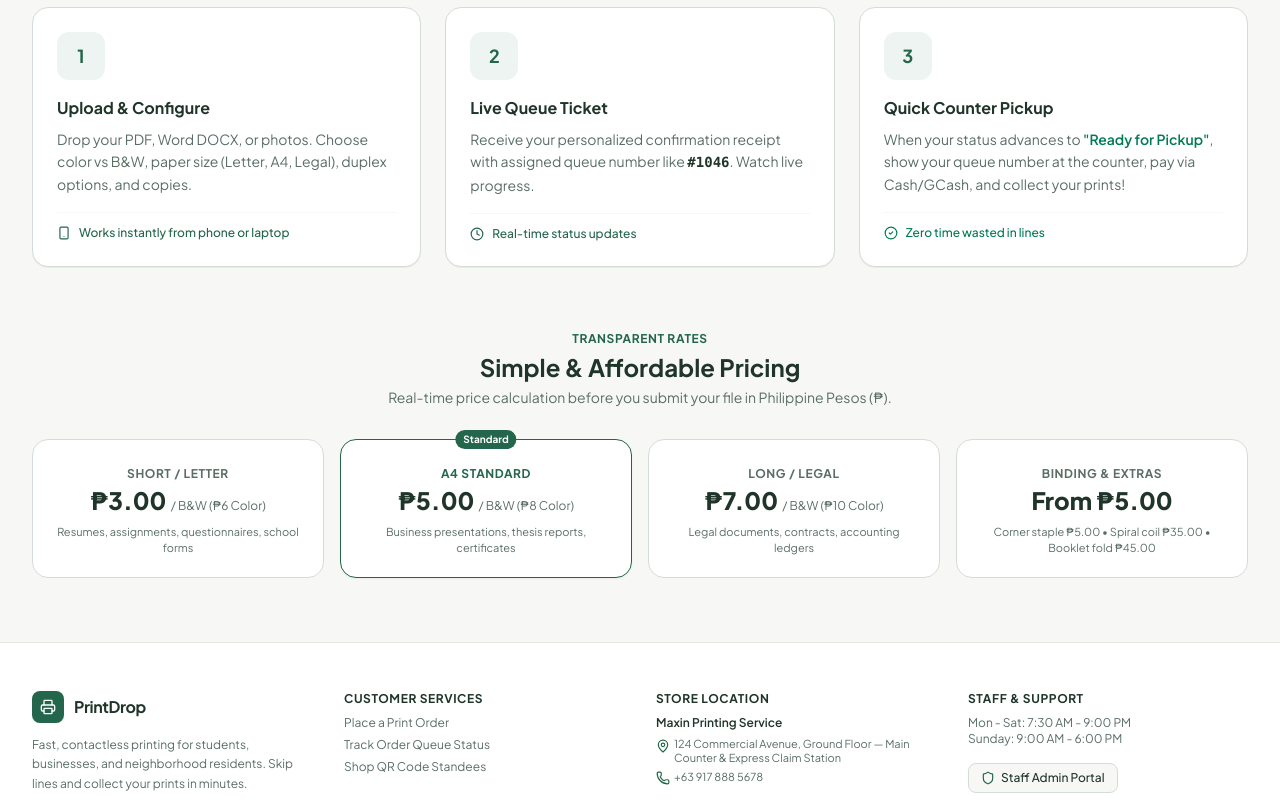
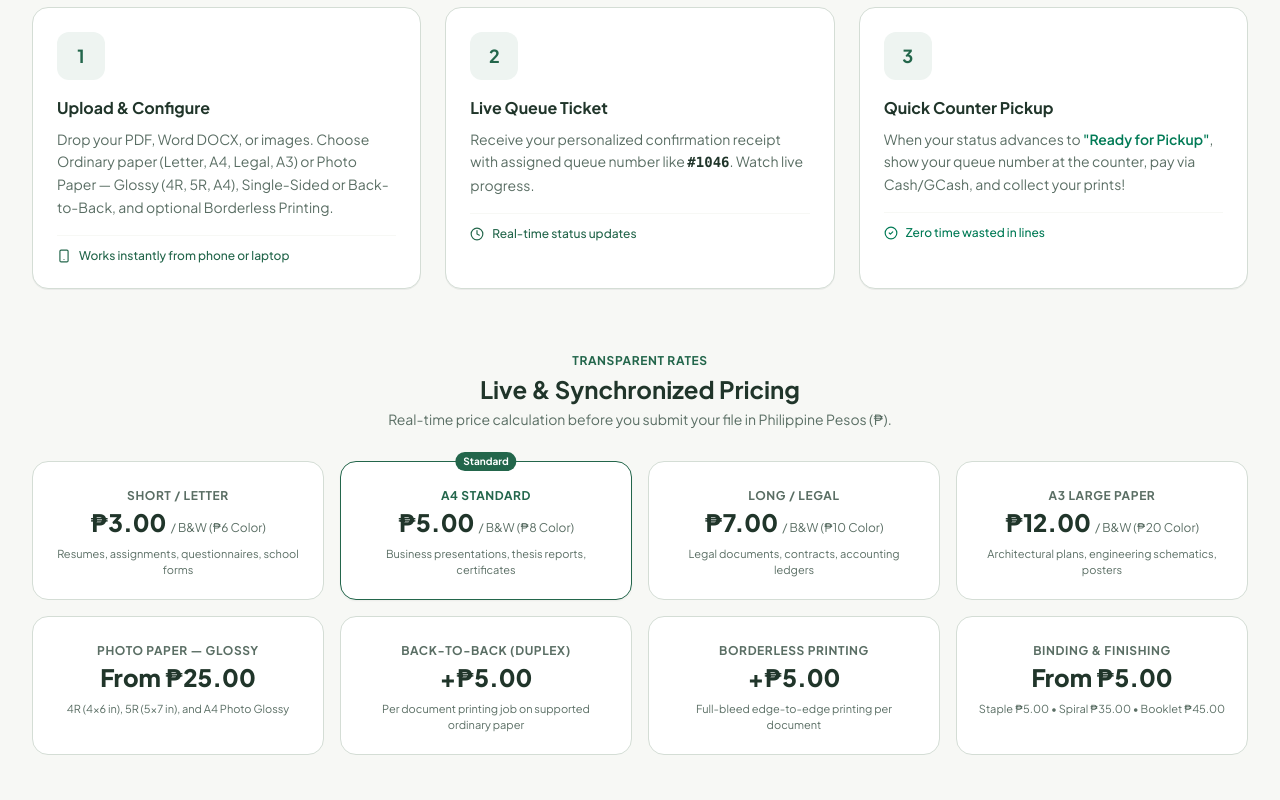
Before and after one commit to HadjiMedia/printqrproj, a React (Vite) app: page / in a window 1280 px wide. Shown: the part 900-1700 px from the top of the page. Built offline with nearby package versions, Linux system fonts and the light colour scheme; no server answers.

Commit message:
Update LandingView.tsx

```diff
--- a/src/views/LandingView.tsx
+++ b/src/views/LandingView.tsx
@@ -1,4 +1,4 @@
-import { useState } from 'react';
+import { useState, useEffect } from 'react';
 import {
   FileUp,
   QrCode,
@@ -15,16 +15,38 @@ import {
   Sparkles,
   Smartphone
 } from 'lucide-react';
-import { MAXIN_SHOP } from '../data/mockData';
+import { MAXIN_SHOP, DEFAULT_PRICING } from '../data/mockData';
 import { QRCodeDisplay } from '../components/QRCodeDisplay';
+import { PricingSettings, ShopLocation } from '../types/print';
+import { fetchSettings } from '../services/api';
 
 interface LandingViewProps {
   onNavigate: (tab: string, param?: string) => void;
+  pricing?: PricingSettings;
+  shop?: ShopLocation;
 }
 
-export function LandingView({ onNavigate }: LandingViewProps) {
+export function LandingView({ onNavigate, pricing: propPricing, shop: propShop }: LandingViewProps) {
   const [trackInput, setTrackInput] = useState('');
   const [showQrModal, setShowQrModal] = useState(false);
+  const [livePricing, setLivePricing] = useState<PricingSettings>(propPricing || DEFAULT_PRICING);
+  const [liveShop, setLiveShop] = useState<ShopLocation>(propShop || MAXIN_SHOP);
+
+  useEffect(() => {
+    if (propPricing) setLivePricing(propPricing);
+    if (propShop) setLiveShop(propShop);
+  }, [propPricing, propShop]);
+
+  useEffect(() => {
+    fetchSettings().then(res => {
+      if (res.pricing) setLivePricing(res.pricing);
+      if (res.shops && res.shops.length > 0) setLiveShop(res.shops[0]);
+    }).catch(() => {});
+  }, []);
+
+  const pricing = livePricing;
+  const shop = liveShop;
+  const shopOrderUrl = `${window.location.origin}/?tab=order`;
 
   const handleTrackSubmit = (e: React.FormEvent) => {
     e.preventDefault();
@@ -32,8 +54,6 @@ export function LandingView({ onNavigate }: LandingViewProps) {
       onNavigate('track', trackInput.trim());
     }
   };
-
-  const shopOrderUrl = `${window.location.origin}/?tab=order`;
 
   return (
     <div className="space-y-16 pb-16">
@@ -117,11 +137,16 @@ export function LandingView({ onNavigate }: LandingViewProps) {
                     <span className="text-[11px] font-bold text-[#23664B] uppercase tracking-wider">
                       Official Counter Kiosk
                     </span>
-                    <h3 className="font-bold text-base text-[#20352A] mt-0.5">{MAXIN_SHOP.name}</h3>
+                    <h3 className="font-bold text-base text-[#20352A] mt-0.5">{shop.name}</h3>
                   </div>
-                  <span className="px-2.5 py-1 rounded-full text-xs font-semibold bg-[#eef4f1] text-[#23664B]">
-                    ~{MAXIN_SHOP.avgWaitMins} min wait
-                  </span>
+                  <div className="flex flex-col items-end gap-1">
+                    <span className="px-2.5 py-1 rounded-full text-xs font-semibold bg-[#eef4f1] text-[#23664B]">
+                      ~{shop.avgWaitMins} min wait
+                    </span>
+                    <span className="text-[10px] text-[#5A6E64] font-medium">
+                      {shop.activeQueueCount} order{shop.activeQueueCount === 1 ? '' : 's'} in queue
+                    </span>
+                  </div>
                 </div>
 
                 {/* QR Display */}
@@ -129,24 +154,24 @@ export function LandingView({ onNavigate }: LandingViewProps) {
                   <QRCodeDisplay
                     value={shopOrderUrl}
                     size={180}
-                    label="MAXIN PRINTING SERVICE"
+                    label={shop.name.toUpperCase()}
                     sublabel="Point camera to open upload page"
                     showActions={false}
                   />
 
                   <div className="mt-4 text-center space-y-1">
                     <p className="text-xs text-[#5A6E64]">
-                      {MAXIN_SHOP.address}
+                      {shop.address}
                     </p>
                     <p className="text-[11px] font-medium text-[#20352A]">
-                      {MAXIN_SHOP.counterInfo}
+                      {shop.counterInfo}
                     </p>
                   </div>
                 </div>
 
                 {/* Bottom Action */}
                 <div className="pt-4 border-t border-[#E2E7E2] flex items-center justify-between text-xs">
-                  <span className="text-[#5A6E64]">Store open: {MAXIN_SHOP.hours}</span>
+                  <span className="text-[#5A6E64]">Store open: {shop.hours}</span>
                   <button
                     type="button"
                     onClick={() => onNavigate('order')}
@@ -167,7 +192,7 @@ export function LandingView({ onNavigate }: LandingViewProps) {
         <div className="text-center max-w-2xl mx-auto mb-10">
           <p className="text-xs font-bold uppercase tracking-wider text-[#23664B]">Frictionless Workflow</p>
           <h2 className="text-2xl sm:text-3xl font-extrabold text-[#20352A] mt-1">
-            How Maxin Printing Service works
+            How {shop.name} works
           </h2>
           <p className="text-sm text-[#5A6E64] mt-2">
             No registration or account creation required. Just scan or upload, configure, and collect at the counter.
@@ -182,7 +207,7 @@ export function LandingView({ onNavigate }: LandingViewProps) {
             </div>
             <h3 className="font-bold text-base text-[#20352A]">Upload & Configure</h3>
             <p className="text-xs sm:text-sm text-[#5A6E64] mt-2 leading-relaxed">
-              Drop your PDF, Word DOCX, or photos. Choose color vs B&W, paper size (Letter, A4, Legal), duplex options, and copies.
+              Drop your PDF, Word DOCX, or images. Choose Ordinary paper (Letter, A4, Legal, A3) or Photo Paper — Glossy (4R, 5R, A4), Single-Sided or Back-to-Back, and optional Borderless Printing.
             </p>
             <div className="mt-4 pt-3 border-t border-[#F7F8F5] flex items-center gap-2 text-xs font-medium text-[#23664B]">
               <Smartphone className="w-3.5 h-3.5" />
@@ -226,7 +251,7 @@ export function LandingView({ onNavigate }: LandingViewProps) {
       <section className="max-w-7xl mx-auto px-4 sm:px-6 lg:px-8">
         <div className="text-center max-w-xl mx-auto mb-8">
           <p className="text-xs font-bold uppercase tracking-wider text-[#23664B]">Transparent Rates</p>
-          <h2 className="text-2xl font-bold text-[#20352A] mt-1">Simple & Affordable Pricing</h2>
+          <h2 className="text-2xl font-bold text-[#20352A] mt-1">Live & Synchronized Pricing</h2>
           <p className="text-xs sm:text-sm text-[#5A6E64] mt-1">
             Real-time price calculation before you submit your file in Philippine Pesos (₱).
           </p>
@@ -235,7 +260,7 @@ export function LandingView({ onNavigate }: LandingViewProps) {
         <div className="grid grid-cols-1 sm:grid-cols-2 lg:grid-cols-4 gap-4">
           <div className="bg-white p-5 rounded-2xl border border-[#D4DDD5] text-center space-y-2">
             <span className="text-xs font-bold text-[#5A6E64] uppercase tracking-wider">Short / Letter</span>
-            <p className="text-2xl font-extrabold text-[#20352A]">₱3.00 <span className="text-xs font-normal text-[#5A6E64]">/ B&W (₱6 Color)</span></p>
+            <p className="text-2xl font-extrabold text-[#20352A]">₱{pricing.pagePrices.Letter.bw}.00 <span className="text-xs font-normal text-[#5A6E64]">/ B&W (₱{pricing.pagePrices.Letter.color} Color)</span></p>
             <p className="text-[11px] text-[#5A6E64]">Resumes, assignments, questionnaires, school forms</p>
           </div>
 
@@ -244,20 +269,44 @@ export function LandingView({ onNavigate }: LandingViewProps) {
               Standard
             </div>
             <span className="text-xs font-bold text-[#23664B] uppercase tracking-wider">A4 Standard</span>
-            <p className="text-2xl font-extrabold text-[#20352A]">₱5.00 <span className="text-xs font-normal text-[#5A6E64]">/ B&W (₱8 Color)</span></p>
+            <p className="text-2xl font-extrabold text-[#20352A]">₱{pricing.pagePrices.A4.bw}.00 <span className="text-xs font-normal text-[#5A6E64]">/ B&W (₱{pricing.pagePrices.A4.color} Color)</span></p>
             <p className="text-[11px] text-[#5A6E64]">Business presentations, thesis reports, certificates</p>
           </div>
 
           <div className="bg-white p-5 rounded-2xl border border-[#D4DDD5] text-center space-y-2">
             <span className="text-xs font-bold text-[#5A6E64] uppercase tracking-wider">Long / Legal</span>
-            <p className="text-2xl font-extrabold text-[#20352A]">₱7.00 <span className="text-xs font-normal text-[#5A6E64]">/ B&W (₱10 Color)</span></p>
+            <p className="text-2xl font-extrabold text-[#20352A]">₱{pricing.pagePrices.Legal.bw}.00 <span className="text-xs font-normal text-[#5A6E64]">/ B&W (₱{pricing.pagePrices.Legal.color} Color)</span></p>
             <p className="text-[11px] text-[#5A6E64]">Legal documents, contracts, accounting ledgers</p>
           </div>
 
           <div className="bg-white p-5 rounded-2xl border border-[#D4DDD5] text-center space-y-2">
-            <span className="text-xs font-bold text-[#5A6E64] uppercase tracking-wider">Binding & Extras</span>
-            <p className="text-2xl font-extrabold text-[#20352A]">From ₱5.00</p>
-            <p className="text-[11px] text-[#5A6E64]">Corner staple ₱5.00 • Spiral coil ₱35.00 • Booklet fold ₱45.00</p>
+            <span className="text-xs font-bold text-[#5A6E64] uppercase tracking-wider">A3 Large Paper</span>
+            <p className="text-2xl font-extrabold text-[#20352A]">₱{pricing.pagePrices.A3?.bw ?? 12}.00 <span className="text-xs font-normal text-[#5A6E64]">/ B&W (₱{pricing.pagePrices.A3?.color ?? 20} Color)</span></p>
+            <p className="text-[11px] text-[#5A6E64]">Architectural plans, engineering schematics, posters</p>
+          </div>
+
+          <div className="bg-white p-5 rounded-2xl border border-[#D4DDD5] text-center space-y-2">
+            <span className="text-xs font-bold text-[#5A6E64] uppercase tracking-wider">Photo Paper — Glossy</span>
+            <p className="text-2xl font-extrabold text-[#20352A]">From ₱{pricing.photoPaperPrices?.glossy?.bw ?? 25}.00</p>
+            <p className="text-[11px] text-[#5A6E64]">4R (4×6 in), 5R (5×7 in), and A4 Photo Glossy</p>
+          </div>
+
+          <div className="bg-white p-5 rounded-2xl border border-[#D4DDD5] text-center space-y-2">
+            <span className="text-xs font-bold text-[#5A6E64] uppercase tracking-wider">Back-to-Back (Duplex)</span>
+            <p className="text-2xl font-extrabold text-[#20352A]">+{pricing.surcharges?.backToBack ? `₱${pricing.surcharges.backToBack}.00` : '₱5.00'}</p>
+            <p className="text-[11px] text-[#5A6E64]">Per document printing job on supported ordinary paper</p>
+          </div>
+
+          <div className="bg-white p-5 rounded-2xl border border-[#D4DDD5] text-center space-y-2">
+            <span className="text-xs font-bold text-[#5A6E64] uppercase tracking-wider">Borderless Printing</span>
+            <p className="text-2xl font-extrabold text-[#20352A]">+{pricing.surcharges?.borderless ? `₱${pricing.surcharges.borderless}.00` : '₱5.00'}</p>
+            <p className="text-[11px] text-[#5A6E64]">Full-bleed edge-to-edge printing per document</p>
+          </div>
+
+          <div className="bg-white p-5 rounded-2xl border border-[#D4DDD5] text-center space-y-2">
+            <span className="text-xs font-bold text-[#5A6E64] uppercase tracking-wider">Binding & Finishing</span>
+            <p className="text-2xl font-extrabold text-[#20352A]">From ₱{pricing.bindingPrices?.staple ?? 5}.00</p>
+            <p className="text-[11px] text-[#5A6E64]">Staple ₱{pricing.bindingPrices?.staple ?? 5}.00 • Spiral ₱{pricing.bindingPrices?.spiral ?? 35}.00 • Booklet ₱{pricing.bindingPrices?.booklet ?? 45}.00</p>
           </div>
         </div>
       </section>
@@ -269,7 +318,7 @@ export function LandingView({ onNavigate }: LandingViewProps) {
             <div className="flex items-center justify-between pb-2 border-b border-[#E2E7E2]">
               <div className="flex items-center gap-2">
                 <Store className="w-4 h-4 text-[#23664B]" />
-                <h3 className="font-bold text-sm text-[#20352A]">{MAXIN_SHOP.name}</h3>
+                <h3 className="font-bold text-sm text-[#20352A]">{shop.name}</h3>
               </div>
               <button
                 type="button"
```
